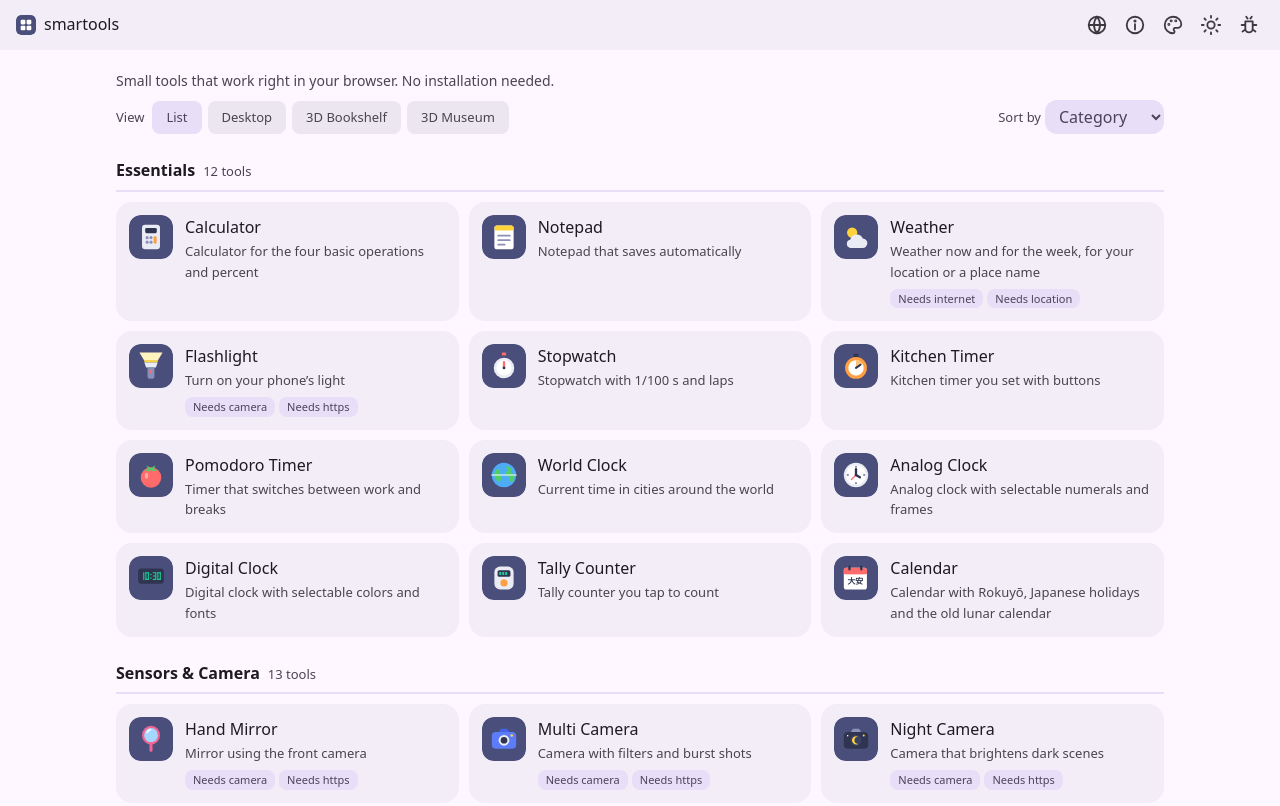
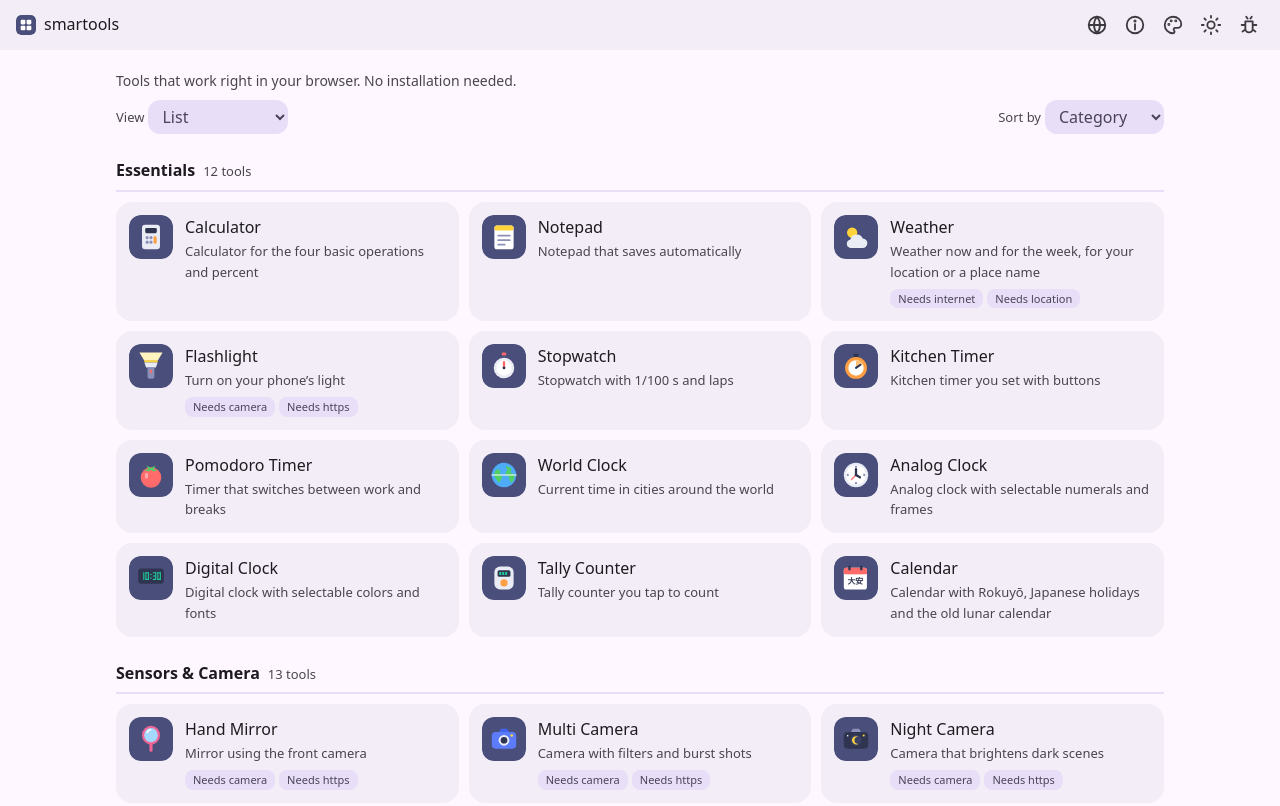
Before and after one commit to kougin-amamn/smartools, a plain HTML site: page index.html in a window 1280 px wide. Shown: the top 806 px of the page. Drawn offline with Linux system fonts and the light colour scheme.

Commit message:
一覧の表示(ランチャー)の切り替えをプルダウンに、説明の「小さな」を外す
Co-Authored-By: Claude Opus 5.5 <noreply@anthropic.com>
Claude-Session: https://claude.ai/code/session_013v5T6nrYeRtSJDibh6fXrE

```diff
--- a/index.css
+++ b/index.css
@@ -27,29 +27,26 @@ body {
 .list-bar {
   display: flex;
   align-items: center;
+  justify-content: space-between;
   gap: 8px;
   margin: 0 0 12px;
 }
-.views {
-  flex: 1;
-  min-width: 0;
-  display: flex;
-  align-items: center;
-  gap: 6px;
-  overflow-x: auto;
-  scrollbar-width: none;
-}
-.sort {
-  flex: none;
-  margin-left: auto;
+/* 表示(左)と並び順(右)の選ぶ欄。小さな画面でも1行に収める */
+.choice {
   display: flex;
   align-items: center;
   gap: 4px;
+  min-width: 0;
   color: var(--sub);
   font-size: 13px;
 }
+.choice span {
+  flex: none;
+}
 /* 文字は 16px(iPhone で選ぶ時に画面が拡大されないため) */
-.sort select {
+.choice select {
+  min-width: 0;
+  max-width: 100%;
   padding: 5px 10px;
   border: 0;
   border-radius: var(--shape-medium);
@@ -58,32 +55,8 @@ body {
   font: inherit;
   font-size: 16px;
 }
-.sort select:focus-visible {
-  outline: 2px solid var(--func);
-  outline-offset: 2px;
-}
-.views-label {
-  flex: none;
-  margin-right: 2px;
-  color: var(--sub);
-  font-size: 13px;
-}
-.view {
-  flex: none;
-  padding: 6px 14px;
-  border-radius: var(--shape-small);
-  background: var(--surface-container-high);
-  color: var(--on-surface-variant);
-  font-size: 13px;
-  text-decoration: none;
-}
-.view[aria-current='page'] {
-  background: var(--secondary-container);
-  color: var(--on-secondary-container);
-  font-weight: 500;
-}
-.view:focus-visible {
-  outline: 2px solid var(--func);
+.choice select:focus-visible {
+  outline: 2px solid var(--primary);
   outline-offset: 2px;
 }
 .status {
--- a/index.html
+++ b/index.html
@@ -38,20 +38,16 @@
     </header>
     <main class="content">
       <p class="lead" data-i18n="site.tagline">
-        ブラウザだけで使える小さなツール集です。インストールは不要です。
+        ブラウザだけで使えるツール集です。インストールは不要です。
       </p>
       <div class="list-bar">
-        <nav
-          class="views"
-          id="views"
-          aria-label="表示の切り替え"
-          data-i18n-label="list.viewSwitch"
-          hidden
-        >
-          <span class="views-label" data-i18n="list.view">表示</span>
-          <a class="view" aria-current="page" href="./index.html" data-i18n="list.viewList">一覧</a>
-        </nav>
-        <label class="sort" id="sorts" hidden>
+        <label class="choice" id="views" hidden>
+          <span data-i18n="list.view">表示</span>
+          <select id="viewSelect" aria-label="表示の切り替え" data-i18n-label="list.viewSwitch">
+            <option value="./index.html" selected data-i18n="list.viewList">一覧</option>
+          </select>
+        </label>
+        <label class="choice" id="sorts" hidden>
           <span data-i18n="list.sort">並び順</span>
           <select id="sortSelect" data-log="並び順">
             <option value="category" data-i18n="list.sortCategory">分類</option>
--- a/index.js
+++ b/index.js
@@ -194,16 +194,26 @@
       });
     })
     .then(function (list) {
-      var nav = document.getElementById('views');
+      /* 小さな画面でも1行に収まるよう、選ぶ欄(プルダウン)にする。選ぶとそのランチャーを開く */
+      var views = document.getElementById('views'),
+        viewSelect = document.getElementById('viewSelect');
       list.forEach(function (l) {
-        var a = document.createElement('a');
-        a.className = 'view';
-        a.href = fromRoot(l.href);
-        a.textContent = say('launchers.' + l.id + '.chip', null, l.title);
-        a.dataset.log = l.title;
-        nav.appendChild(a);
+        var o = document.createElement('option');
+        o.value = fromRoot(l.href);
+        o.textContent = say('launchers.' + l.id + '.chip', null, l.title);
+        o.dataset.log = l.title;
+        viewSelect.appendChild(o);
       });
-      nav.hidden = list.length === 0;
+      viewSelect.addEventListener('change', function () {
+        var o = viewSelect.selectedOptions[0];
+        log('表示を「' + (o.dataset.log || '一覧') + '」に切り替えます');
+        location.href = viewSelect.value;
+      });
+      /* 戻るで一覧に戻った時、前に選んだランチャーが残らないようにする */
+      window.addEventListener('pageshow', function () {
+        viewSelect.selectedIndex = 0;
+      });
+      views.hidden = list.length === 0;
     })
     .catch(function (e) {
       log.warn('ランチャーの一覧を読み込めませんでした(切り替えを出さずに表示します)', e);
--- a/lang/ja.json
+++ b/lang/ja.json
@@ -19,7 +19,7 @@
     "settings": "設定",
     "close": "閉じる",
     "siteName": "スマートツール",
-    "tagline": "ブラウザだけで使える小さなツール集です。インストールは不要です。",
+    "tagline": "ブラウザだけで使えるツール集です。インストールは不要です。",
     "language": "言語",
     "languageTip": "表示の言語: {名前}(押すと{次})",
     "themeTip": "テーマ: {名前}(押すと{次})",
```
Also changed, not shown: tests/scenarios/tool-sort.js (+10 -0 lines), lang/en.json, 3 other files.
